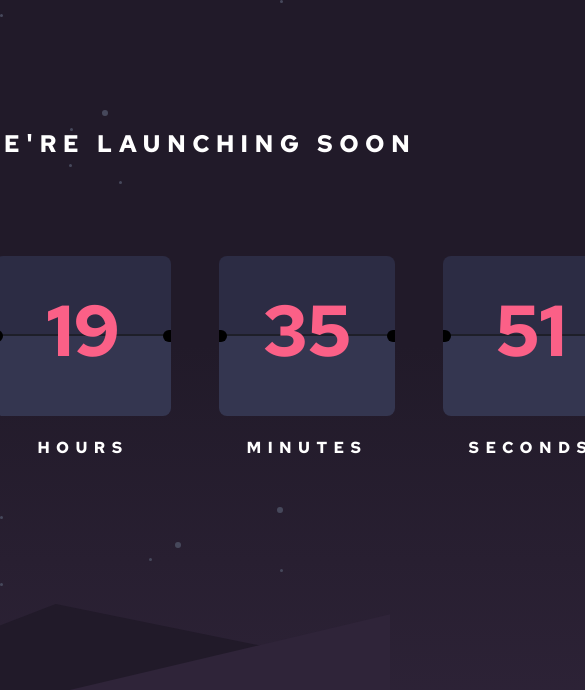
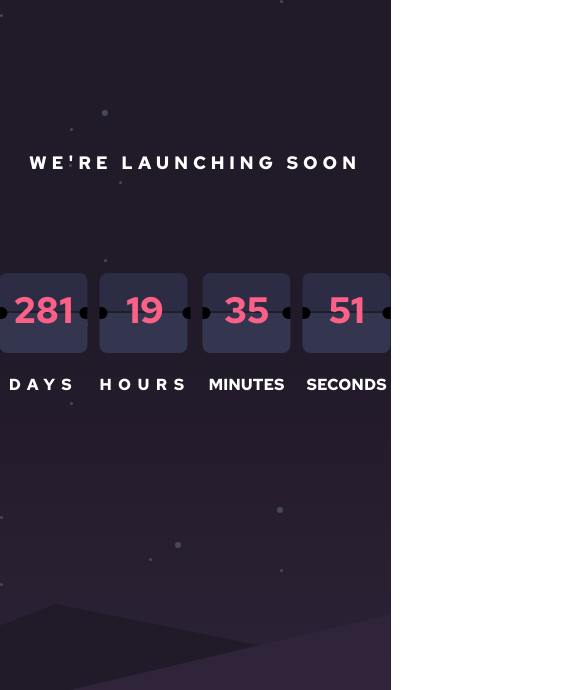
Before and after one commit to Tactenator/launch-countdown-timer-main, a plain HTML site: page index.html in a window 390 px wide. Shown: the top 690 px of the page, 585 px wide, since content can reach past the window. Drawn offline with Linux system fonts and the light colour scheme.

Commit message:
working on mobile

```diff
--- a/index.html
+++ b/index.html
@@ -13,14 +13,14 @@
   <div style="background-image: url('./images/bg-stars.svg');" id="container" class="h-full relative">
 
     <div class="absolute top-1/4 left-1/2 transform -translate-x-1/2 -translate-y-1/4">
-      <div class="text-white uppercase font-bold text-2xl text-center pb-24 tracking-[0.4rem]">We're launching soon</div>
+      <div class="text-white uppercase font-bold text-lg sm:text-2xl text-center pb-24 tracking-[0.3rem] sm:tracking-[0.4rem]">We're launching soon</div>
 
-      <div class="flex flex-row gap-12">
+      <div class="flex flex-row gap-3 sm:gap-12">
         <div id="card-container" class="flex flex-col gap-5">
           <div id="days-container" class="relative flex flex-col">
-            <div id="top" class="bg-gray-blue w-44 h-20 rounded-t-lg border-b-2 border-dark-blue"></div>
-            <div id="days" class="absolute top-1/2 left-1/2 transform -translate-x-1/2 -translate-y-[55%] text-soft-red text-[4.5rem] font-bold">8</div>
-            <div id="bottom" class="bg-desat-blue w-44 h-20 rounded-b-lg"></div>
+            <div id="top" class="bg-gray-blue w-[5.5rem] h-10 sm:w-44 sm:h-20 rounded-t-lg border-b-2 border-dark-blue"></div>
+            <div id="days" class="absolute top-1/2 left-1/2 transform -translate-x-1/2 -translate-y-[55%] text-soft-red text-[2.3rem] sm:text-[4.5rem] font-bold">8</div>
+            <div id="bottom" class="bg-desat-blue w-[5.5rem] h-10 sm:w-44 sm:h-20 rounded-b-lg"></div>
             <div id="left-circle" class="absolute left-0 top-1/2 w-2 h-3 rounded-r-lg bg-black -translate-y-1/2"></div>
             <div id="right-circle" class="absolute right-0 top-1/2 w-2 h-3 rounded-l-lg bg-black -translate-y-1/2"></div>
           </div>
@@ -28,9 +28,9 @@
         </div>
         <div id="card-container" class="flex flex-col gap-5">
           <div id="hours-container" class="relative flex flex-col">
-            <div id="top" class="bg-gray-blue w-44 h-20 rounded-t-lg border-b-2 border-dark-blue"></div>
-            <div id="hours" class="absolute top-1/2 left-1/2 transform -translate-x-1/2 -translate-y-[55%] text-soft-red text-[4.5rem] font-bold">8</div>
-            <div id="bottom" class="bg-desat-blue w-44 h-20 rounded-b-lg"></div>
+            <div id="top" class="bg-gray-blue w-[5.5rem] h-10 sm:w-44 sm:h-20 rounded-t-lg border-b-2 border-dark-blue"></div>
+            <div id="hours" class="absolute top-1/2 left-1/2 transform -translate-x-1/2 -translate-y-[55%] text-soft-red text-[2.3rem] sm:text-[4.5rem] font-bold">8</div>
+            <div id="bottom" class="bg-desat-blue w-[5.5rem] h-10 sm:w-44 sm:h-20 rounded-b-lg"></div>
             <div id="left-circle" class="absolute left-0 top-1/2 w-2 h-3 rounded-r-lg bg-black -translate-y-1/2"></div>
             <div id="right-circle" class="absolute right-0 top-1/2 w-2 h-3 rounded-l-lg bg-black -translate-y-1/2"></div>
           </div>
@@ -38,31 +38,41 @@
         </div>
         <div id="card-container" class="flex flex-col gap-5">
           <div id="minutes-container" class="relative flex flex-col">
-            <div id="top" class="bg-gray-blue w-44 h-20 rounded-t-lg border-b-2 border-dark-blue"></div>
-            <div id="minutes" class="absolute top-1/2 left-1/2 transform -translate-x-1/2 -translate-y-[55%] text-soft-red text-[4.5rem]  font-bold">8</div>
-            <div id="bottom" class="bg-desat-blue w-44 h-20 rounded-b-lg"></div>
+            <div id="top" class="bg-gray-blue w-[5.5rem] h-10 sm:w-44 sm:h-20 rounded-t-lg border-b-2 border-dark-blue"></div>
+            <div id="minutes" class="absolute top-1/2 left-1/2 transform -translate-x-1/2 -translate-y-[55%] text-soft-red text-[2.3rem]  sm:text-[4.5rem] font-bold">8</div>
+            <div id="bottom" class="bg-desat-blue w-[5.5rem] h-10 sm:w-44 sm:h-20 rounded-b-lg"></div>
             <div id="left-circle" class="absolute left-0 top-1/2 w-2 h-3 rounded-r-lg bg-black -translate-y-1/2"></div>
             <div id="right-circle" class="absolute right-0 top-1/2 w-2 h-3 rounded-l-lg bg-black -translate-y-1/2"></div>
           </div>
-          <div class="text-base text-center text-white uppercase tracking-[0.4rem]">Minutes</div>
+          <div class="text-base text-center text-white uppercase sm:tracking-[0.4rem]">Minutes</div>
         </div>
         <div id="card-container" class="flex flex-col gap-5">
           <div id="seconds-container" class="relative flex flex-col">
-            <div id="top" class="bg-gray-blue w-44 h-20 rounded-t-lg border-b-2 border-dark-blue"></div>
-            <div id="seconds" class="absolute top-1/2 left-1/2 transform -translate-x-1/2 -translate-y-[55%] text-soft-red text-[4.5rem] font-bold">8</div>
-            <div id="bottom" class="bg-desat-blue w-44 h-20 rounded-b-lg"></div>
+            <div id="top" class="bg-gray-blue w-[5.5rem] h-10 sm:w-44 sm:h-20 rounded-t-lg border-b-2 border-dark-blue"></div>
+            <div id="seconds" class="absolute top-1/2 left-1/2 transform -translate-x-1/2 -translate-y-[55%] text-soft-red text-[2.3rem] sm:text-[4.5rem] font-bold">8</div>
+            <div id="bottom" class="bg-desat-blue w-[5.5rem] h-10 sm:w-44 sm:h-20 rounded-b-lg"></div>
             <div id="left-circle" class="absolute left-0 top-1/2 w-2 h-3 rounded-r-lg bg-black -translate-y-1/2"></div>
             <div id="right-circle" class="absolute right-0 top-1/2 w-2 h-3 rounded-l-lg bg-black -translate-y-1/2"></div>
           </div>
-          <div class="text-base text-center text-white uppercase tracking-[0.4rem] ">Seconds</div>
+          <div class="text-base text-center text-white uppercase sm:tracking-[0.4rem] ">Seconds</div>
         </div>
 
       </div>
     </div>
     <div style="background-image: url(./images/pattern-hills.svg); background-repeat: no-repeat; background-size: cover;" class="w-screen absolute bottom-0 h-60 flex flex-row justify-center items-center gap-10">
-      <div class="hover:fill-soft-red hover:cursor-pointer"><img src="./images/icon-facebook.svg" alt="facebook"></div>
-      <div><img src="./images/icon-instagram.svg" alt="facebook"></div>
-      <div><img src="./images/icon-pinterest.svg" alt="facebook"></div>
+      <div>
+        <svg width="24" height="24" class="fill-[#8385A9] hover:fill-soft-red hover:cursor-pointer">
+          <path d="M22.675 0H1.325C.593 0 0 .593 0 1.325v21.351C0 23.407.593 24 1.325 24H12.82v-9.294H9.692v-3.622h3.128V8.413c0-3.1 1.893-4.788 4.659-4.788 1.325 0 2.463.099 2.795.143v3.24l-1.918.001c-1.504 0-1.795.715-1.795 1.763v2.313h3.587l-.467 3.622h-3.12V24h6.116c.73 0 1.323-.593 1.323-1.325V1.325C24 .593 23.407 0 22.675 0z"/>
+        </svg>
+      </div>
+      <div>
+        <svg width="24" height="24" class="fill-[#8385A9] hover:fill-soft-red hover:cursor-pointer">
+          <path d="M12 2.163c3.204 0 3.584.012 4.85.07 3.252.148 4.771 1.691 4.919 4.919.058 1.265.069 1.645.069 4.849 0 3.205-.012 3.584-.069 4.849-.149 3.225-1.664 4.771-4.919 4.919-1.266.058-1.644.07-4.85.07-3.204 0-3.584-.012-4.849-.07-3.26-.149-4.771-1.699-4.919-4.92-.058-1.265-.07-1.644-.07-4.849 0-3.204.013-3.583.07-4.849.149-3.227 1.664-4.771 4.919-4.919 1.266-.057 1.645-.069 4.849-.069zM12 0C8.741 0 8.333.014 7.053.072 2.695.272.273 2.69.073 7.052.014 8.333 0 8.741 0 12c0 3.259.014 3.668.072 4.948.2 4.358 2.618 6.78 6.98 6.98C8.333 23.986 8.741 24 12 24c3.259 0 3.668-.014 4.948-.072 4.354-.2 6.782-2.618 6.979-6.98.059-1.28.073-1.689.073-4.948 0-3.259-.014-3.667-.072-4.947-.196-4.354-2.617-6.78-6.979-6.98C15.668.014 15.259 0 12 0zm0 5.838a6.162 6.162 0 1 0 0 12.324 6.162 6.162 0 0 0 0-12.324zM12 16a4 4 0 1 1 0-8 4 4 0 0 1 0 8zm6.406-11.845a1.44 1.44 0 1 0 0 2.881 1.44 1.44 0 0 0 0-2.881z"/></svg>
+      </div>
+      <div>
+        <svg width="24" height="24" class="fill-[#8385A9] hover:fill-soft-red hover:cursor-pointer">
+          <path d="M12 0C5.373 0 0 5.372 0 12c0 5.084 3.163 9.426 7.627 11.174-.105-.949-.2-2.405.042-3.441.218-.937 1.407-5.965 1.407-5.965s-.359-.719-.359-1.782c0-1.668.967-2.914 2.171-2.914 1.023 0 1.518.769 1.518 1.69 0 1.029-.655 2.568-.994 3.995-.283 1.194.599 2.169 1.777 2.169 2.133 0 3.772-2.249 3.772-5.495 0-2.873-2.064-4.882-5.012-4.882-3.414 0-5.418 2.561-5.418 5.207 0 1.031.397 2.138.893 2.738a.36.36 0 0 1 .083.345l-.333 1.36c-.053.22-.174.267-.402.161-1.499-.698-2.436-2.889-2.436-4.649 0-3.785 2.75-7.262 7.929-7.262 4.163 0 7.398 2.967 7.398 6.931 0 4.136-2.607 7.464-6.227 7.464-1.216 0-2.359-.631-2.75-1.378l-.748 2.853c-.271 1.043-1.002 2.35-1.492 3.146C9.57 23.812 10.763 24 12 24c6.627 0 12-5.373 12-12 0-6.628-5.373-12-12-12z"/></svg>
+      </div>
     </div>
   </div>
   <script>
```
Also changed, not shown: dist/output.css, images/icon-facebook.svg (deleted), images/icon-instagram.svg (deleted), images/icon-pinterest.svg (deleted).
